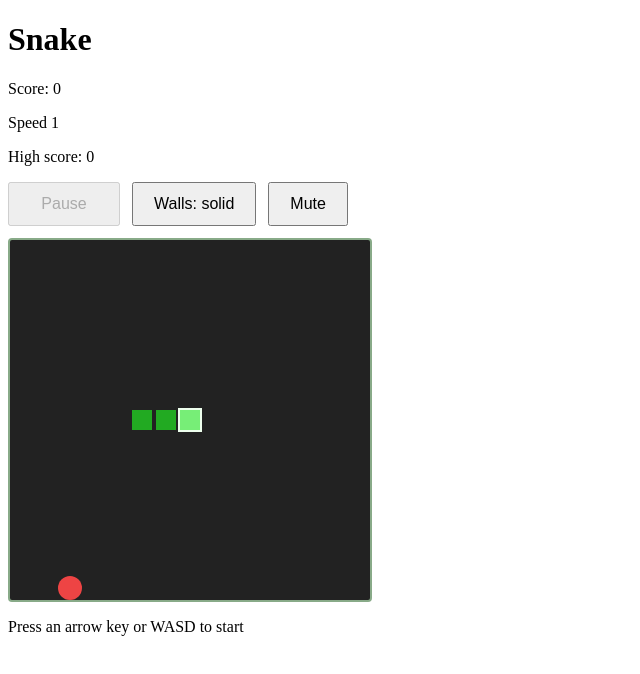
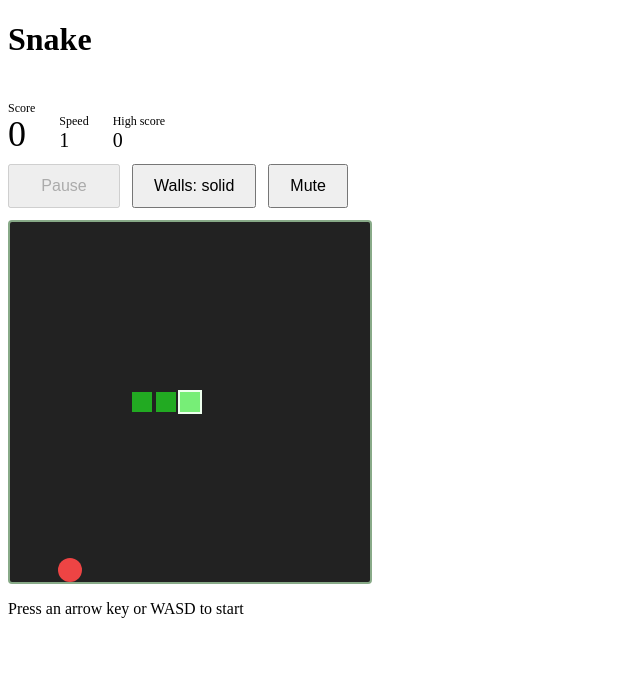
Before and after one commit to mariusachim/awesomeProject1, a React (Vite) app: page / in a window 1280 px wide. Shown: the top 674 px of the page, without its empty margins (0-640 px from the left). Built offline with nearby package versions, Linux system fonts and the light colour scheme.

Commit message:
feat(#95): show score, speed and high score as one stats row

```diff
--- a/src/App.tsx
+++ b/src/App.tsx
@@ -15,6 +15,21 @@ function onKeyPress(g: GameState, key: string): GameState {
   if (key === ' ' || key.toLowerCase() === 'p') return togglePause(g)
   if (key === 'Enter' && g.status === 'over') return newGame(Math.random, g.wrap)
   return g
+}
+
+// A small label over a value for the eye; the full phrase for a screen reader.
+function Stat({ label, value, spoken, big }: { label: string; value: number | string; spoken: string; big?: boolean }) {
+  return (
+    <p className={big ? 'stat stat-big' : 'stat'}>
+      <span aria-hidden="true" className="stat-label">
+        {label}
+      </span>
+      <span aria-hidden="true" className="stat-value">
+        {value}
+      </span>
+      <span className="sr-only">{spoken}</span>
+    </p>
+  )
 }
 
 export default function App() {
@@ -120,9 +135,11 @@ export default function App() {
   return (
     <main>
       <h1>Snake</h1>
-      <p>Score: {game.score}</p>
-      <p>Speed {speedLevel(game.score)}</p>
-      <p>High score: {highScore}</p>
+      <div className="stats" role="group" aria-label="Game stats">
+        <Stat label="Score" value={game.score} spoken={`Score: ${game.score}`} big />
+        <Stat label="Speed" value={speedLevel(game.score)} spoken={`Speed ${speedLevel(game.score)}`} />
+        <Stat label="High score" value={highScore} spoken={`High score: ${highScore}`} />
+      </div>
       <div className="controls">
         <button className="pause" disabled={over || ready} onClick={() => setGame(togglePause)}>
           {paused ? 'Resume' : 'Pause'}
--- a/src/index.css
+++ b/src/index.css
@@ -46,6 +46,45 @@ button:focus-visible {
   outline-offset: 2px;
 }
 
+.stats {
+  display: flex;
+  flex-wrap: wrap;
+  align-items: flex-end;
+  gap: 4px 24px;
+  height: 4.5rem;
+  margin-bottom: 12px;
+  overflow: hidden;
+}
+
+.stat {
+  display: flex;
+  flex-direction: column;
+  margin: 0;
+}
+
+.stat-label {
+  font-size: 0.75rem;
+}
+
+.stat-value {
+  font-size: 1.25rem;
+  font-variant-numeric: tabular-nums;
+}
+
+.stat-big .stat-value {
+  font-size: 2.25rem;
+  line-height: 1;
+}
+
+.sr-only {
+  position: absolute;
+  width: 1px;
+  height: 1px;
+  overflow: hidden;
+  clip-path: inset(50%);
+  white-space: nowrap;
+}
+
 .hint-touch {
   display: none;
 }
```
Also changed, not shown: 1 other file (tests, documents, lock files or other folders).
